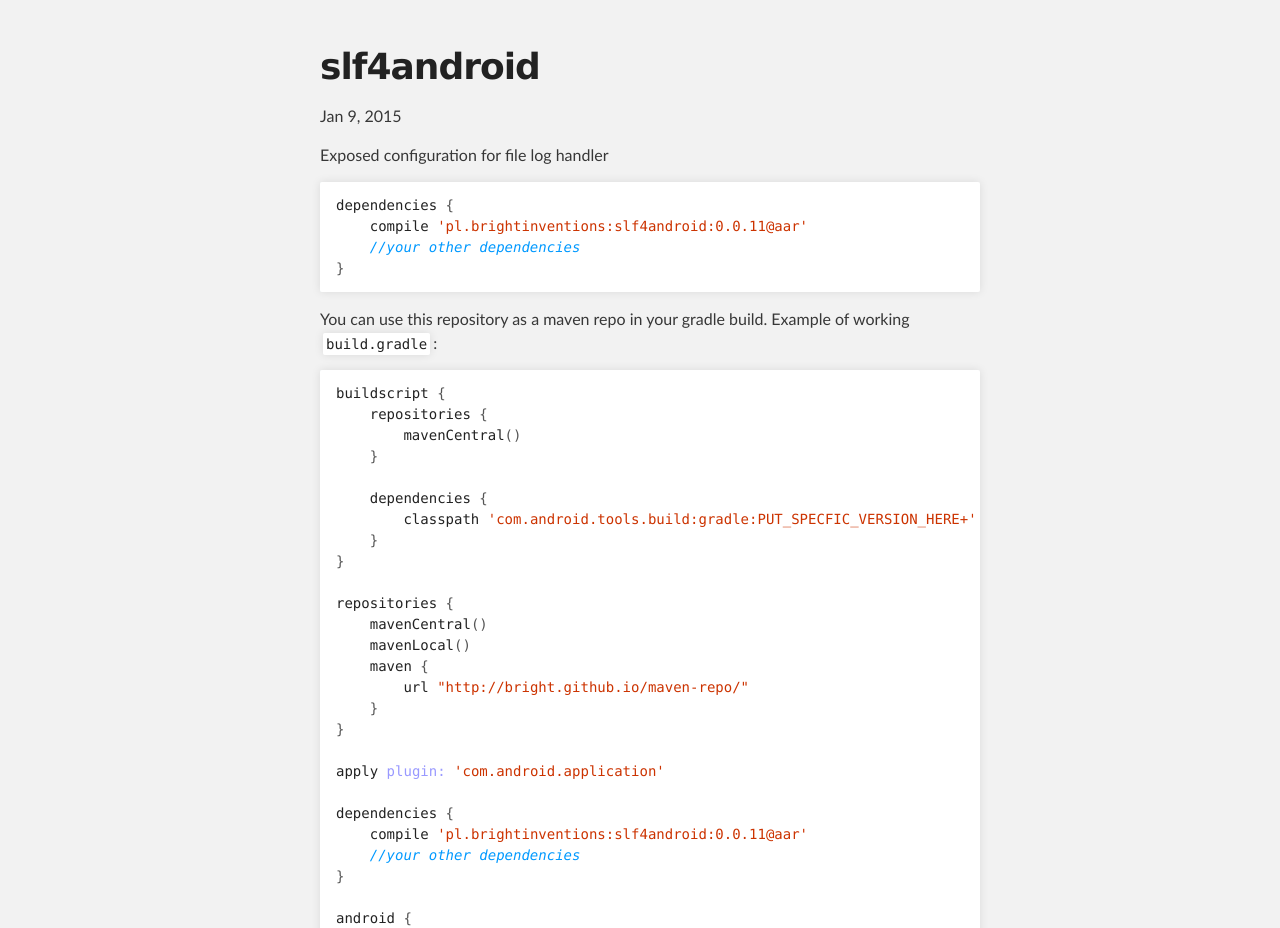
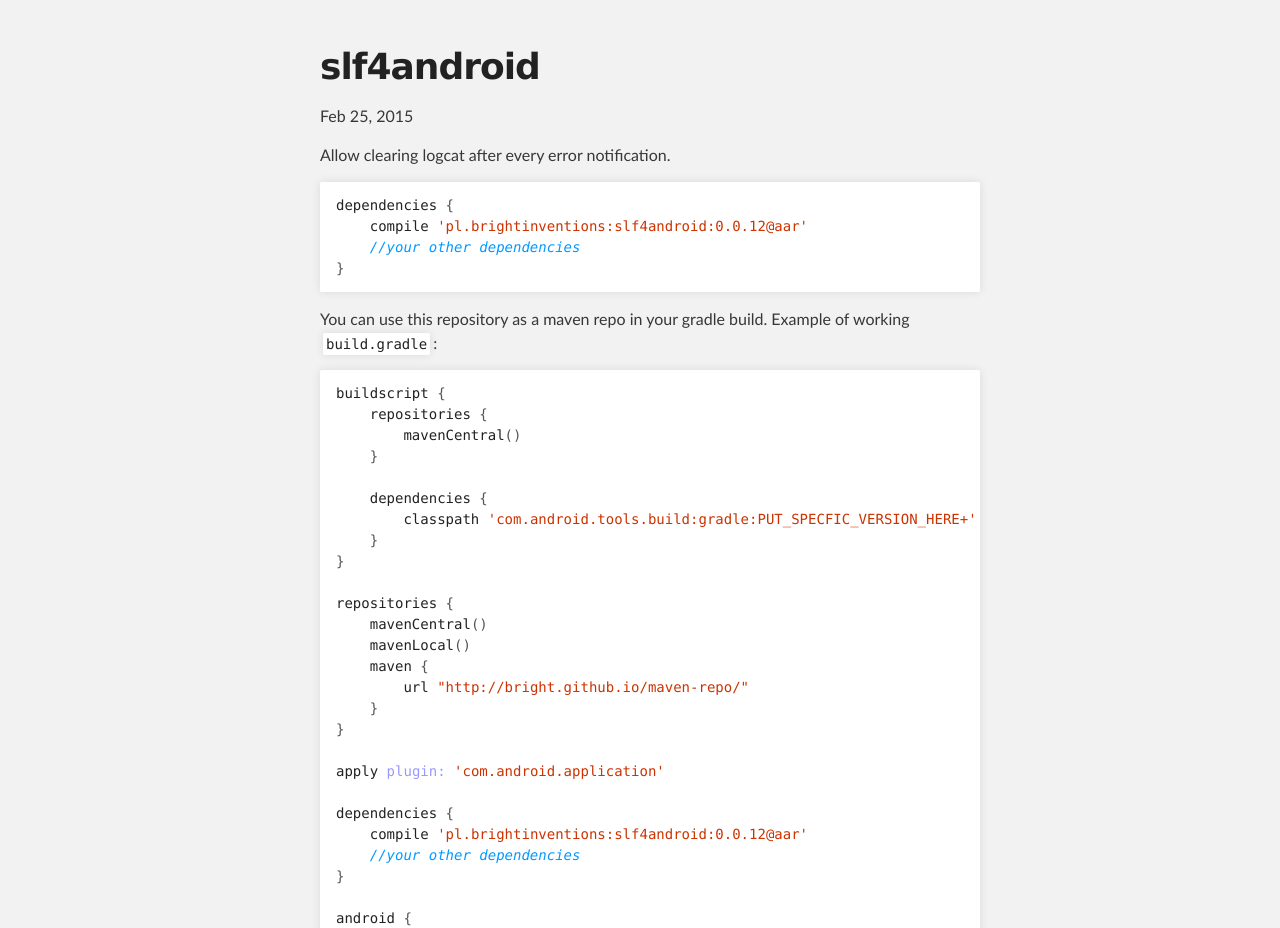
Before and after one commit to bright/maven-repo, a Jekyll site: the page built from _posts/2015-02-25-pl.brightinvetions-slf4android.md, in a window 1280 px wide. Shown: the part 184-1112 px from the top of the page. Built offline with Jekyll 4.4.1, drawn with Linux system fonts in a browser that asks for light colours.

Commit message:
New version of slf4android

```diff
--- a/_data/brightinventions_slf4android.yml
+++ b/_data/brightinventions_slf4android.yml
@@ -12,3 +12,4 @@ versions:
   - 0.0.9
   - 0.0.10
   - 0.0.11
+  - 0.0.12
--- /dev/null
+++ b/_posts/2015-02-25-pl.brightinvetions-slf4android.md
@@ -0,0 +1,10 @@
+---
+layout: post
+title:  "slf4android"
+date:   2015-02-25 10:00:00
+categories: pl.brightinventions slf4android
+data_name: brightinventions_slf4android
+version: 0.0.12
+---
+
+Allow clearing logcat after every error notification.
--- a/pl/brightinventions/slf4android/maven-metadata.xml
+++ b/pl/brightinventions/slf4android/maven-metadata.xml
@@ -16,7 +16,8 @@
       <version>0.0.9</version>
       <version>0.0.10</version>
       <version>0.0.11</version>
+      <version>0.0.12</version>
     </versions>
-    <lastUpdated>20150109223721</lastUpdated>
+    <lastUpdated>20150225083510</lastUpdated>
   </versioning>
 </metadata>
```
Also changed, not shown: 8 other files.
